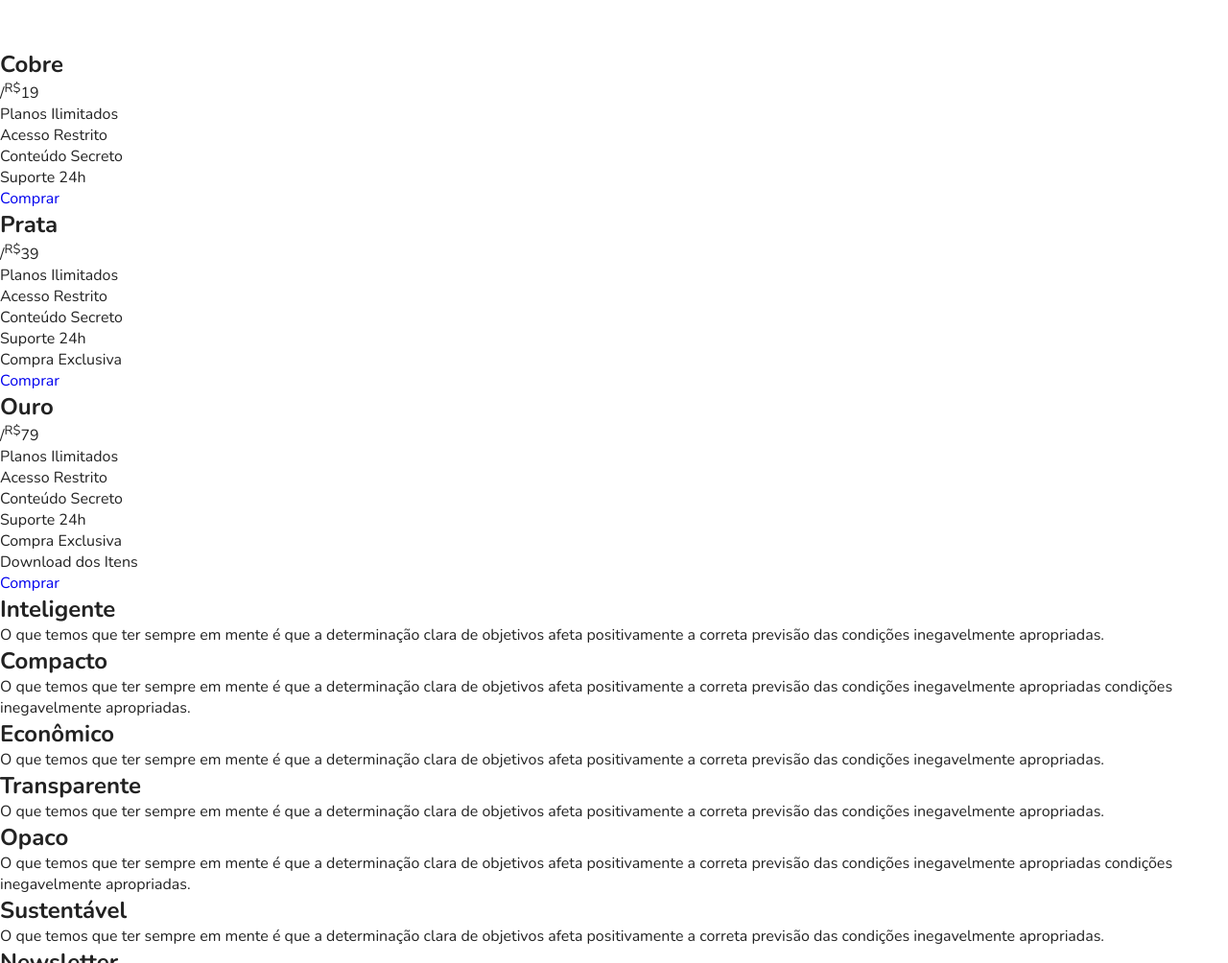
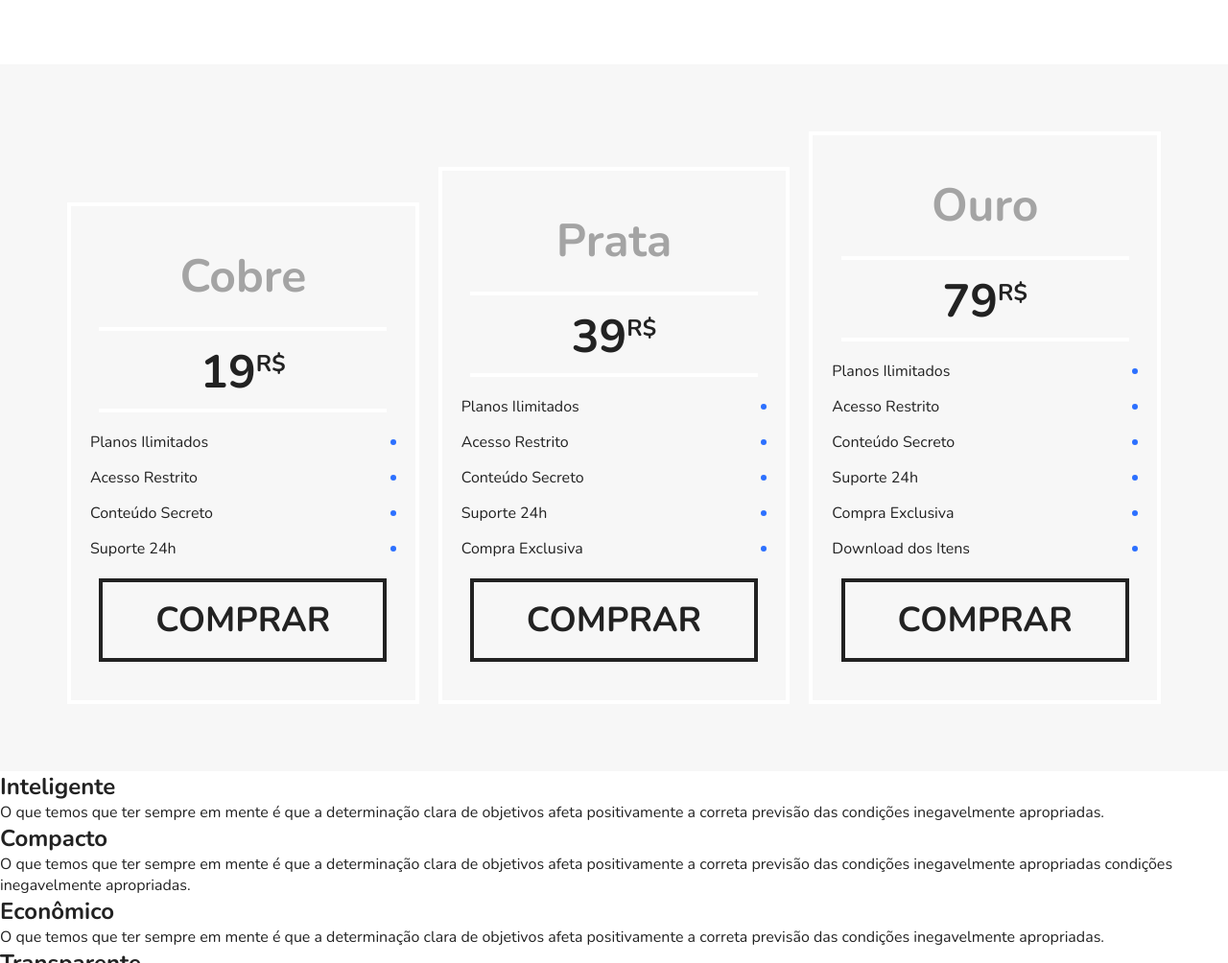
Before and after one commit to GustavoEmiliano/flexblog, a plain HTML site: page index.html in a window 1280 px wide. Shown: the part 1754-2758 px from the top of the page at 96% size. Drawn offline with nearby package versions, Linux system fonts and the light colour scheme.

Commit message:
style: section price plans

```diff
--- a/css/style.css
+++ b/css/style.css
@@ -177,3 +177,92 @@ img {
 .blue {
     border-top: 8px solid #66d0eb
 }
+
+/*  Preço */
+.preco {
+    background: #f7f7f7;
+    padding: 60px;
+    display: flex;
+    flex-wrap: wrap;
+    align-items: flex-end;
+}
+
+.preco-item {
+    flex: 1 1 260px;
+    border: 4px solid white;
+    padding: 20px;
+    margin: 10px;
+}
+
+.preco-item h2 {
+    font-size: 3rem;
+    color: #a4a4a4;
+    text-align: center;
+    margin-top: 20px;
+}
+
+.preco-item span {
+    max-width: 300px;
+    margin: 20px auto;
+    display: block;
+    font-size: 3rem;
+    text-align: center;
+    font-weight: bold;
+    padding: 10px 0 5px 0;
+    border-top: 4px solid white;
+    border-bottom: 4px solid white;
+}
+
+.preco-item sup {
+    font-size: 1.5rem;
+}
+
+.produtos-item ul {
+    max-width: 300px;
+    margin: 20px auto;
+    font-size: 1.25rem;
+    font-style: italic;
+    color: #7c7c7c;
+}
+
+.preco-item li {
+    display: flex;
+    justify-content: space-between;
+    align-items: center;
+    margin-bottom: 15px;
+}
+
+.preco-item li::after {
+    content: '';
+    display: block;
+    width: 6px;
+    height: 6px;
+    background: #2c70ff;
+    border-radius: 50%;
+}
+
+.preco-item a {
+    max-width: 300px;
+    margin: 20px auto;
+    display: block;
+    border: 4px solid;
+    color: #222222;
+    text-transform: uppercase;
+    font-weight: bold;
+    font-size: 2.25rem;
+    padding: 15px 0;
+    text-align: center;
+}
+
+@media (max-width: 800px) {
+    .preco {
+        padding-left: 10px;
+        padding-right: 10px;
+    }
+    .preco .preco-item:nth-child(3) {
+        order: -2;
+    }
+    .preco .preco-item:nth-child(2) {
+        order: -1;
+    }
+}
--- a/index.html
+++ b/index.html
@@ -41,7 +41,6 @@
         Propriedades de CSS</h1>
 
     <section class="sobre" id="sobre">
-        <h2>Sobre</h2>
         <div class="sobre-info">
             <h1>Sobre</h1>
             <p>
@@ -84,7 +83,7 @@
     <section class="preco" id="preco">
         <div class="preco-item">
             <h2>Cobre</h2>
-            <span>/<sup>R$</sup>19</span>
+            <span>19<sup>R$</sup></span>
             <ul>
                 <li>Planos Ilimitados</li>
                 <li>Acesso Restrito</li>
@@ -95,7 +94,7 @@
         </div>
         <div class="preco-item">
             <h2>Prata</h2>
-            <span>/<sup>R$</sup>39</span>
+            <span>39<sup>R$</sup></span>
             <ul>
                 <li>Planos Ilimitados</li>
                 <li>Acesso Restrito</li>
@@ -107,7 +106,7 @@
         </div>
         <div class="preco-item">
             <h2>Ouro</h2>
-            <span>/<sup>R$</sup>79</span>
+            <span>79<sup>R$</sup></span>
             <ul>
                 <li>Planos Ilimitados</li>
                 <li>Acesso Restrito</li>
```
